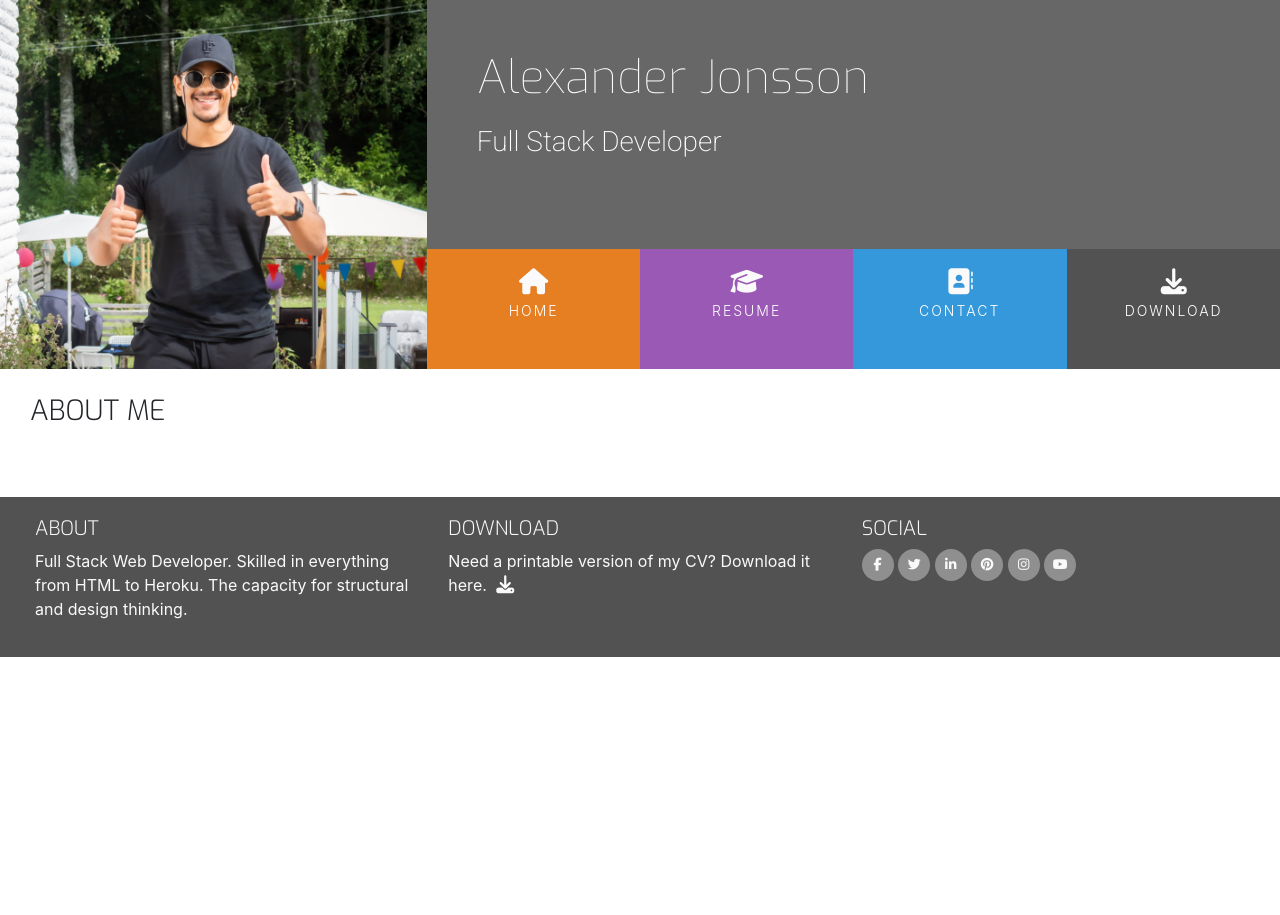
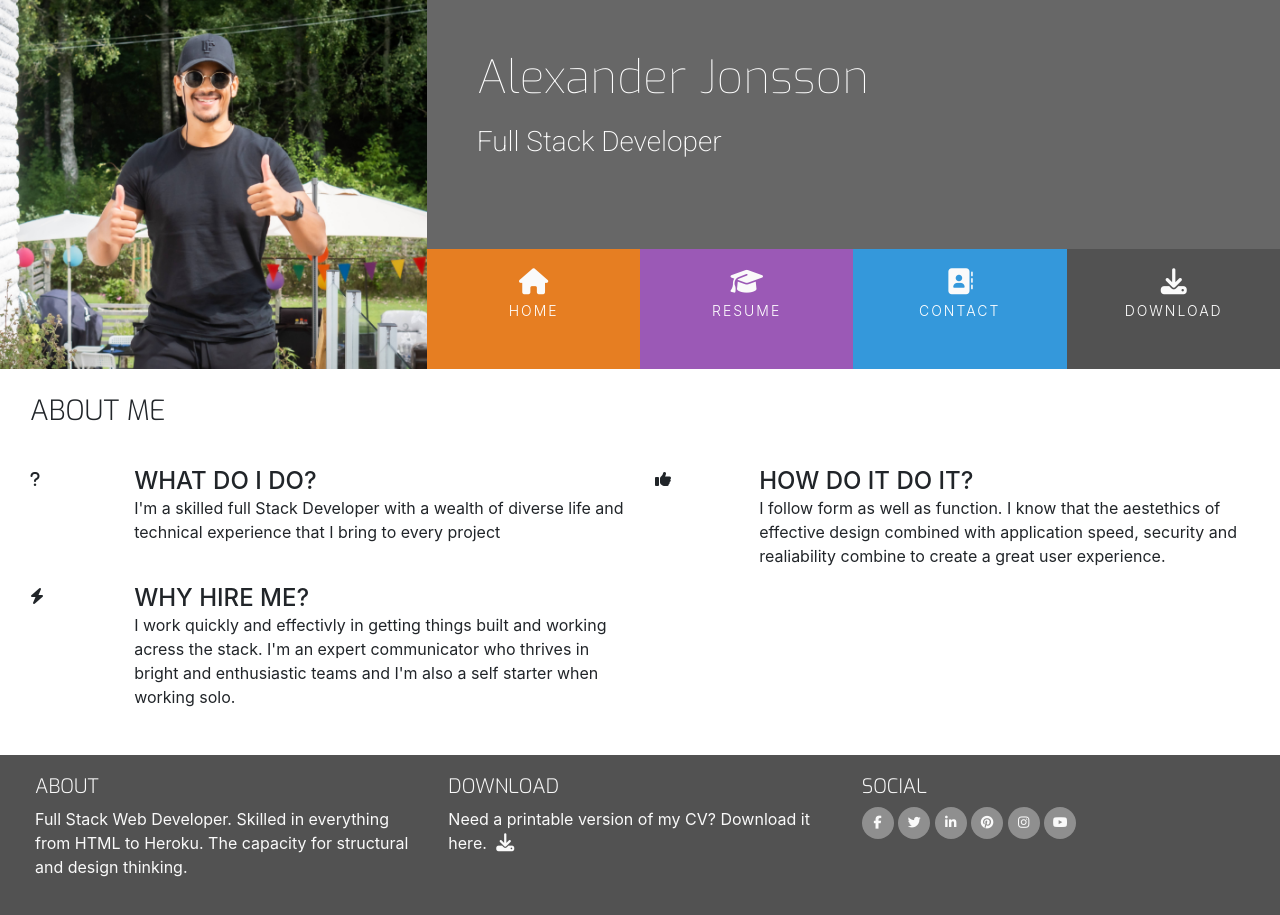
Before and after one commit to Madebybrown/OnlineResume.Com, a plain HTML site: page index.html in a window 1280 px wide. Before the commit the page ends 800 px from the top, so only its background shows below. Drawn offline with nearby package versions, Linux system fonts and the light colour scheme.

Commit message:
Add about me content in index.html

```diff
--- a/index.html
+++ b/index.html
@@ -57,9 +57,54 @@
                         <h3 class="section-heading uppercase">About Me</h3>
                     </div>
                 </div>
+                <div class="row">
+                    <div class="col-10 offset-1 offset-sm-0 col-sm-4 col-md-6">
+                        <div class="row">
+                            <div class="col-2">
+                                <i class="three-reasons-icon fa fa-question" aria-hidden="true"></i>
+                            </div>
+                            <div class="col-10">
+                                <h4 class="three-reasons-heading uppercase">What do I do?</h4>
+                                <p>
+                                    I'm a skilled full Stack Developer with a wealth of diverse
+                                    life and technical experience that I bring to every project
+                                </p>
+                            </div>
+                        </div>
+                    </div>
+                    <div class="col-10 offset-1 offset-sm-0 col-sm-4 col-md-6">
+                        <div class="row">
+                            <div class="col-2">
+                                <i class="three-reasons-icon fa fa-thumbs-up" aria-hidden="true"></i>
+                            </div>
+                            <div class="col-10">
+                                <h4 class="three-reasons-heading uppercase">How do it do it?</h4>
+                                <p>
+                                    I follow form as well as function. I know that the aestethics of effective
+                                    design combined with application speed, security and realiability combine to
+                                    create a great user experience.
+                                </p>
+                            </div>
+                        </div>
+                    </div>
+                    <div class="col-10 offset-1 offset-sm-0 col-sm-4 col-md-6">
+                        <div class="row">
+                            <div class="col-2">
+                                <i class="three-reasons-icon fa fa-bolt" aria-hidden="true"></i>
+                            </div>
+                            <div class="col-10">
+                                <h4 class="three-reasons-heading uppercase">Why hire me?</h4>
+                                <p>
+                                    I work quickly and effectivly in getting things built and working acress the stack. I'm an expert
+                                    communicator who thrives in bright and enthusiastic teams and
+                                    I'm also a self starter when working solo.
+                                </p>
+                            </div>
+                        </div>
+                    </div>
+                </div>
             </div>
         </div>
-
     </section>
 
     <!-- Footer -->
```
